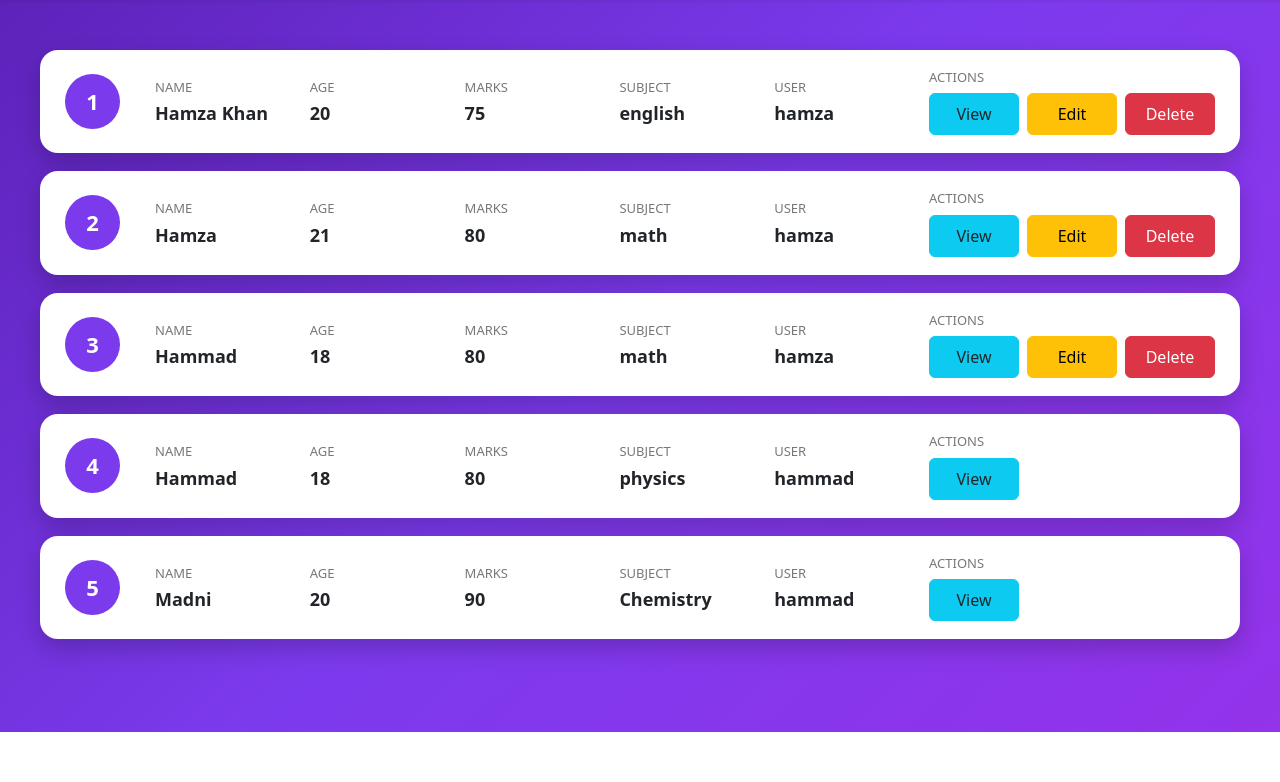
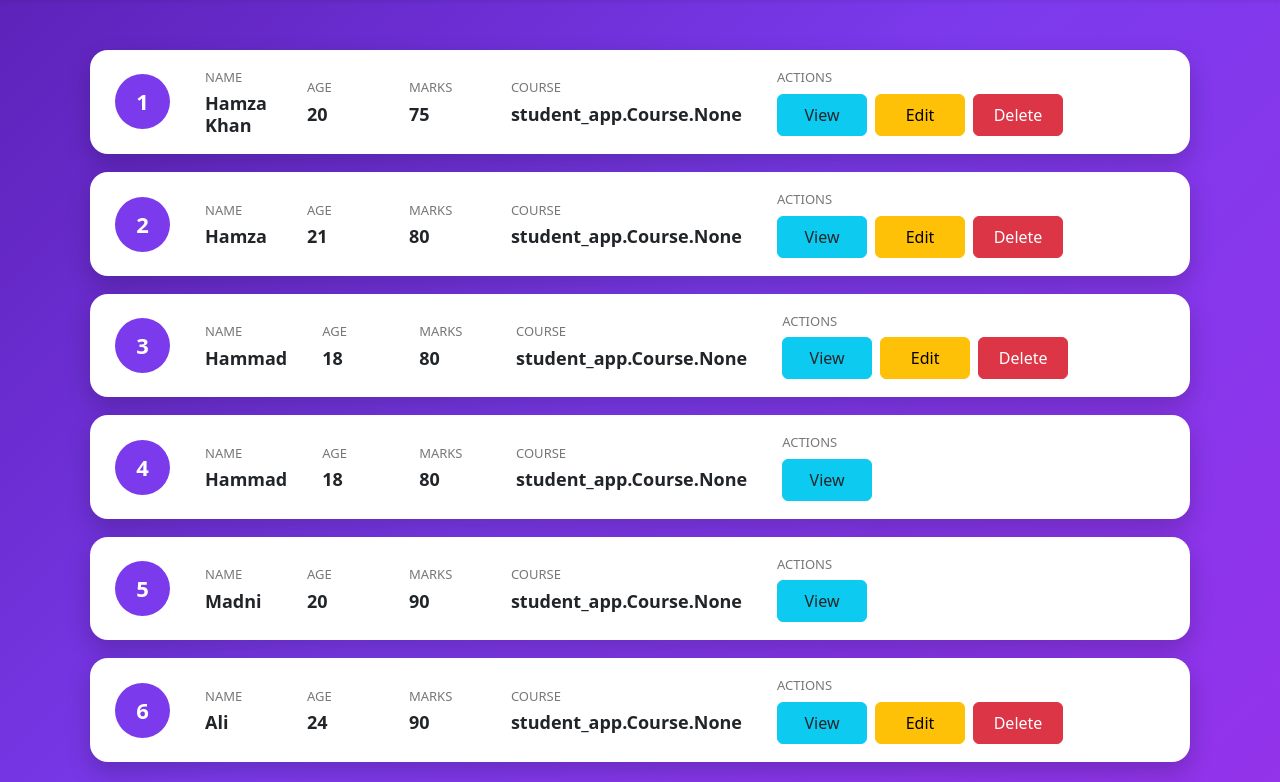
Before and after one commit to hamzakhan44490-lgtm/Student-Management, a Django app: page /student_list/ in a window 1280 px wide. Shown: the part 68-850 px from the top of the page. Before the commit the page ends 800 px from the top, so only its background shows below. Run offline with Django 5.2, Linux system fonts and the light colour scheme; a user stored in the database is signed in; data comes from the database, SQL or seed files in the repository.

Commit message:
add new fields and models

```diff
--- a/student_app/models.py
+++ b/student_app/models.py
@@ -1,9 +1,21 @@
 from django.db import models
 from django.contrib.auth.models import User
+from django.utils import timezone
+
 
 class Student(models.Model):
     user = models.ForeignKey(User, on_delete=models.CASCADE)
     name = models.CharField(max_length=100)
     age = models.IntegerField()
-    subject = models.CharField(max_length=100)
     marks = models.IntegerField()
+    email = models.EmailField(max_length=100, blank=True)
+    enrollment_date = models.DateField(default=timezone.now)
+    is_active = models.BooleanField(default=True)
+    courses = models.ManyToManyField("Course")
+
+
+class Course(models.Model):
+    name = models.CharField(max_length=100)
+
+    def __str__(self):
+        return self.name
--- a/student_app/views.py
+++ b/student_app/views.py
@@ -1,4 +1,4 @@
-from .models import Student
+from .models import Student, Course
 from django.views.generic import ListView, DetailView
 from django.views.generic.edit import CreateView, UpdateView, DeleteView
 from django.contrib.auth.models import User
@@ -8,9 +8,6 @@ from django.contrib.auth.mixins import LoginRequiredMixin
 from django.contrib.auth.forms import AuthenticationForm
 from django.urls import reverse_lazy
 from django import forms
-
-# class StudentLoginView(LoginView):
-#     redirect_authenticated_user = True
 
 
 class StudentLogoutView(LogoutView):
@@ -33,7 +30,7 @@ class StudentDetailView(DetailView):
 
 class StudentCreateView(LoginRequiredMixin, CreateView):
     model = Student
-    fields = ["name", "age", "subject", "marks"]
+    fields = ["name", "age", "marks", "email", "enrollment_date", "courses"]
     success_url = reverse_lazy("student_list")
 
     def form_valid(self, form):
@@ -44,7 +41,7 @@ class StudentCreateView(LoginRequiredMixin, CreateView):
 
 class StudentUpdateView(LoginRequiredMixin, UpdateView):
     model = Student
-    fields = ["name", "age", "subject", "marks"]
+    fields = ["name", "age", "marks", "email", "enrollment_date", "courses"]
     success_url = reverse_lazy("student_list")
 
     def get_queryset(self):
--- a/templates/student_app/student_list.html
+++ b/templates/student_app/student_list.html
@@ -11,7 +11,7 @@
 
     .student-container,
     main.box{
-        max-width:1200px;
+        max-width:1100px;
          margin:50px auto 20px auto;
     }
 
@@ -179,14 +179,10 @@
         </div>
 
         <div class="item">
-            <small>Subject</small>
-            <h4>{{ student.subject }}</h4>
+            <small>Course</small>
+            <h4>{{ student.courses }}</h4>
         </div>
 
-        <div class="item">
-            <small>User</small>
-            <h4>{{ student.user.username }}</h4>
-        </div>
 
         <div class="item">
 
@@ -224,25 +220,3 @@
 </div>
 
 {% endblock %}
-{% comment %} {% extends "student_app/base.html" %}
-{% block content %}
-<h2>Student List</h2>
-{% for student in student_list %}
-<h2>{{ forloop.counter }}</h2>
-<h2>{{ student.name }}</h2>
-<h2>{{ student.age }}</h2>
-<h2>{{ student.marks }}</h2>
-<h2>{{ student.subject }}</h2>
-<a href="{% url 'detail_student' student.pk %}">
-    <button class="">View</button>
-</a>
-{% if request.user == student.user %}
-<a href="{% url 'update_student' student.pk %}">
-    <button class="">Edit</button>
-</a>
-<a href="{% url 'delete_student' student.pk %}">
-    <button class="">Delete</button>
-</a>
-{% endif %}
-{% endfor %}
-{% endblock %} {% endcomment %}
```
Also changed, not shown: student_app/admin.py (+7 -2 lines), templates/student_app/student_form.html (+0 -13 lines), db.sqlite3, student_app/migrations/0003_student_email_student_enrollment_date_and_more.py (added), student_app/migrations/0004_remove_course_courses_remove_student_subject_and_more.py (added).
